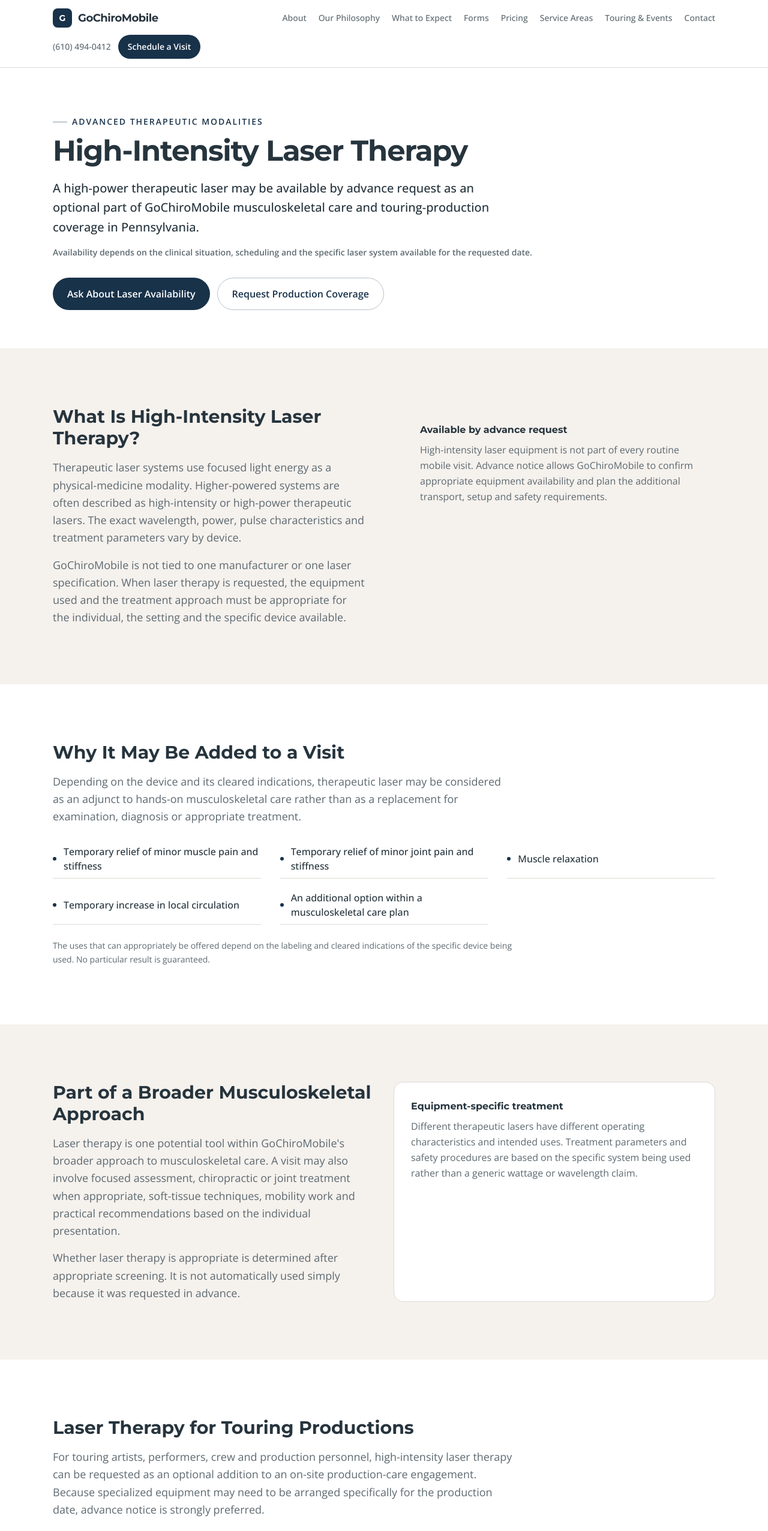
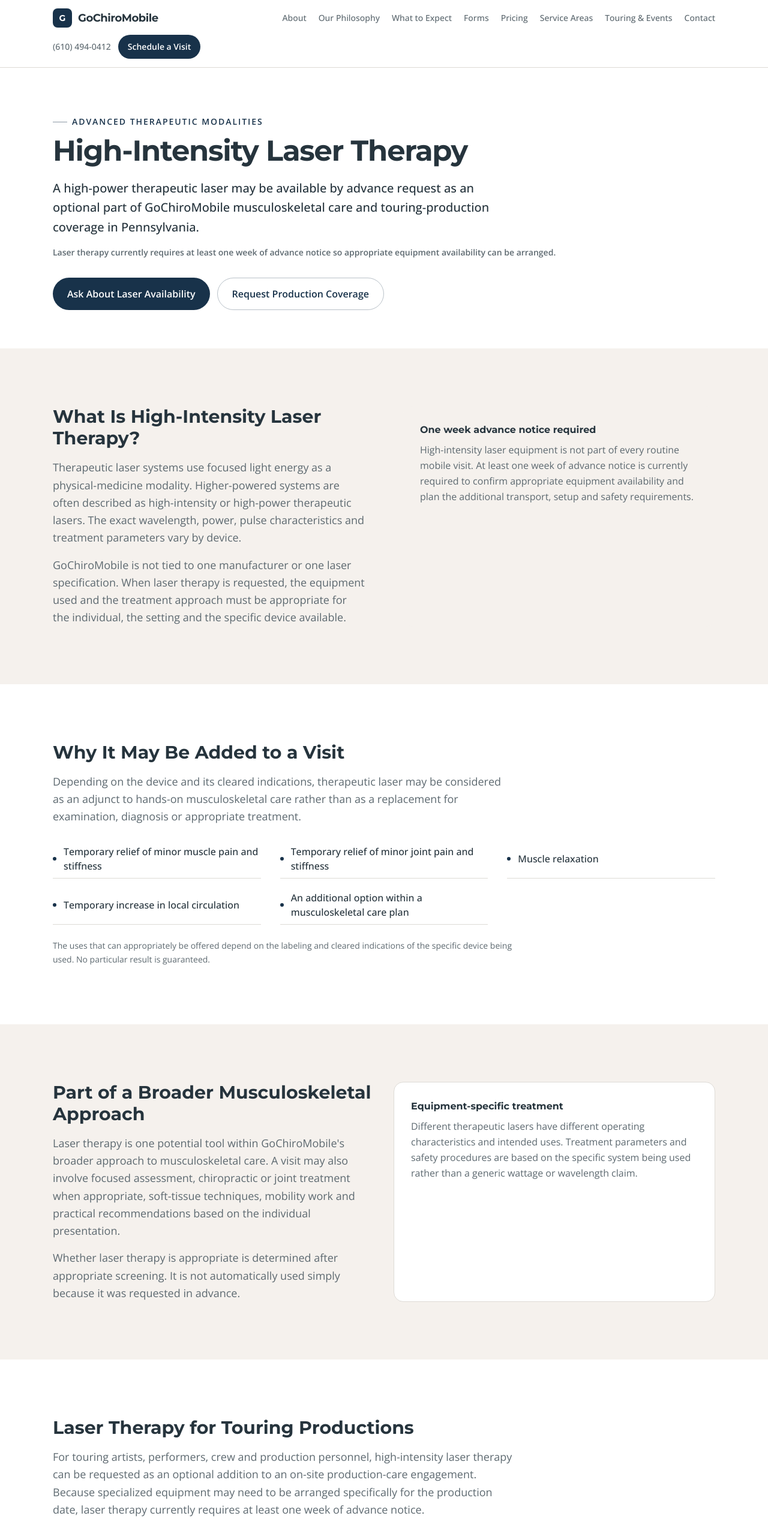
Before and after one commit to mybackcracker/gochiro-platform, a Next.js app: page /high-intensity-laser-therapy in a window 1280 px wide. Shown: the top 2553 px of the page at 60% size. Built offline with nearby package versions, Linux system fonts and the light colour scheme.

Commit message:
Require one week notice for laser therapy

```diff
--- a/app/(marketing)/high-intensity-laser-therapy/page.tsx
+++ b/app/(marketing)/high-intensity-laser-therapy/page.tsx
@@ -14,7 +14,7 @@
 export const metadata: Metadata = {
   title: "High-Intensity Laser Therapy | Mobile Care | GoChiroMobile",
   description:
-    "High-intensity therapeutic laser may be available by advance request as part of mobile musculoskeletal care and touring-production coverage in Pennsylvania.",
+    "High-intensity therapeutic laser may be available with at least one week advance notice as part of mobile musculoskeletal care and touring-production coverage in Pennsylvania.",
 };
 
 const COMMON_GOALS = [
@@ -36,7 +36,7 @@
             lede="A high-power therapeutic laser may be available by advance request as an optional part of GoChiroMobile musculoskeletal care and touring-production coverage in Pennsylvania."
           />
           <p className="mt-4 text-sm font-semibold text-muted">
-            Availability depends on the clinical situation, scheduling and the specific laser system available for the requested date.
+            Laser therapy currently requires at least one week of advance notice so appropriate equipment availability can be arranged.
           </p>
           <div className="mt-8 flex flex-wrap gap-3">
             <CTAButton href={`tel:${BUSINESS_PHONE}`}>Ask About Laser Availability</CTAButton>
@@ -50,17 +50,11 @@
           <div className="grid gap-10 lg:grid-cols-2 lg:gap-16">
             <div>
               <H2>What Is High-Intensity Laser Therapy?</H2>
-              <P>
-                Therapeutic laser systems use focused light energy as a physical-medicine modality. Higher-powered systems are often described as high-intensity or high-power therapeutic lasers. The exact wavelength, power, pulse characteristics and treatment parameters vary by device.
-              </P>
-              <P>
-                GoChiroMobile is not tied to one manufacturer or one laser specification. When laser therapy is requested, the equipment used and the treatment approach must be appropriate for the individual, the setting and the specific device available.
-              </P>
+              <P>Therapeutic laser systems use focused light energy as a physical-medicine modality. Higher-powered systems are often described as high-intensity or high-power therapeutic lasers. The exact wavelength, power, pulse characteristics and treatment parameters vary by device.</P>
+              <P>GoChiroMobile is not tied to one manufacturer or one laser specification. When laser therapy is requested, the equipment used and the treatment approach must be appropriate for the individual, the setting and the specific device available.</P>
             </div>
-            <Callout title="Available by advance request">
-              <p className="text-base leading-relaxed text-muted">
-                High-intensity laser equipment is not part of every routine mobile visit. Advance notice allows GoChiroMobile to confirm appropriate equipment availability and plan the additional transport, setup and safety requirements.
-              </p>
+            <Callout title="One week advance notice required">
+              <p className="text-base leading-relaxed text-muted">High-intensity laser equipment is not part of every routine mobile visit. At least one week of advance notice is currently required to confirm appropriate equipment availability and plan the additional transport, setup and safety requirements.</p>
             </Callout>
           </div>
         </Container>
@@ -69,13 +63,9 @@
       <Section tone="white">
         <Container>
           <H2>Why It May Be Added to a Visit</H2>
-          <P className="max-w-3xl">
-            Depending on the device and its cleared indications, therapeutic laser may be considered as an adjunct to hands-on musculoskeletal care rather than as a replacement for examination, diagnosis or appropriate treatment.
-          </P>
+          <P className="max-w-3xl">Depending on the device and its cleared indications, therapeutic laser may be considered as an adjunct to hands-on musculoskeletal care rather than as a replacement for examination, diagnosis or appropriate treatment.</P>
           <TagList items={COMMON_GOALS} />
-          <p className="mt-6 max-w-3xl text-sm leading-relaxed text-muted">
-            The uses that can appropriately be offered depend on the labeling and cleared indications of the specific device being used. No particular result is guaranteed.
-          </p>
+          <p className="mt-6 max-w-3xl text-sm leading-relaxed text-muted">The uses that can appropriately be offered depend on the labeling and cleared indications of the specific device being used. No particular result is guaranteed.</p>
         </Container>
       </Section>
 
@@ -84,18 +74,10 @@
           <div className="grid gap-8 lg:grid-cols-2">
             <div>
               <H2>Part of a Broader Musculoskeletal Approach</H2>
-              <P>
-                Laser therapy is one potential tool within GoChiroMobile&apos;s broader approach to musculoskeletal care. A visit may also involve focused assessment, chiropractic or joint treatment when appropriate, soft-tissue techniques, mobility work and practical recommendations based on the individual presentation.
-              </P>
-              <P>
-                Whether laser therapy is appropriate is determined after appropriate screening. It is not automatically used simply because it was requested in advance.
-              </P>
+              <P>Laser therapy is one potential tool within GoChiroMobile&apos;s broader approach to musculoskeletal care. A visit may also involve focused assessment, chiropractic or joint treatment when appropriate, soft-tissue techniques, mobility work and practical recommendations based on the individual presentation.</P>
+              <P>Whether laser therapy is appropriate is determined after appropriate screening. It is not automatically used simply because it was requested in advance.</P>
             </div>
-            <Callout title="Equipment-specific treatment" tone="white">
-              <p className="text-base leading-relaxed text-muted">
-                Different therapeutic lasers have different operating characteristics and intended uses. Treatment parameters and safety procedures are based on the specific system being used rather than a generic wattage or wavelength claim.
-              </p>
-            </Callout>
+            <Callout title="Equipment-specific treatment" tone="white"><p className="text-base leading-relaxed text-muted">Different therapeutic lasers have different operating characteristics and intended uses. Treatment parameters and safety procedures are based on the specific system being used rather than a generic wattage or wavelength claim.</p></Callout>
           </div>
         </Container>
       </Section>
@@ -104,15 +86,9 @@
         <Container>
           <div className="max-w-3xl">
             <H2>Laser Therapy for Touring Productions</H2>
-            <P>
-              For touring artists, performers, crew and production personnel, high-intensity laser therapy can be requested as an optional addition to an on-site production-care engagement. Because specialized equipment may need to be arranged specifically for the production date, advance notice is strongly preferred.
-            </P>
-            <P>
-              A tour manager, production manager or other authorized production contact can request laser availability when arranging coverage. Final use is still based on individual screening and clinical appropriateness at the time of care.
-            </P>
-            <div className="mt-6">
-              <CTAButton href="/touring-production-care" variant="secondary">Explore Touring Production Care</CTAButton>
-            </div>
+            <P>For touring artists, performers, crew and production personnel, high-intensity laser therapy can be requested as an optional addition to an on-site production-care engagement. Because specialized equipment may need to be arranged specifically for the production date, laser therapy currently requires at least one week of advance notice.</P>
+            <P>A tour manager, production manager or other authorized production contact can request laser availability when arranging coverage. Final use is still based on individual screening and clinical appropriateness at the time of care.</P>
+            <div className="mt-6"><CTAButton href="/touring-production-care" variant="secondary">Explore Touring Production Care</CTAButton></div>
           </div>
         </Container>
       </Section>
@@ -122,18 +98,10 @@
           <div className="grid gap-8 lg:grid-cols-2">
             <div>
               <H2>Safety Comes First</H2>
-              <P>
-                High-powered medical lasers require appropriate training, controlled use and eye protection. Before treatment, relevant health history, medications, the treatment area and other factors are reviewed for potential precautions or contraindications.
-              </P>
-              <P>
-                If the available laser, treatment setting or individual presentation is not appropriate, laser therapy will not be provided and other care options can be discussed.
-              </P>
+              <P>High-powered medical lasers require appropriate training, controlled use and eye protection. Before treatment, relevant health history, medications, the treatment area and other factors are reviewed for potential precautions or contraindications.</P>
+              <P>If the available laser, treatment setting or individual presentation is not appropriate, laser therapy will not be provided and other care options can be discussed.</P>
             </div>
-            <Callout title="Not a stand-alone promise" tone="white">
-              <p className="text-base leading-relaxed text-muted">
-                GoChiroMobile does not advertise laser therapy as a cure or guarantee tissue healing. The specific device&apos;s cleared indications, clinical judgment and patient safety determine how the modality may be used.
-              </p>
-            </Callout>
+            <Callout title="Not a stand-alone promise" tone="white"><p className="text-base leading-relaxed text-muted">GoChiroMobile does not advertise laser therapy as a cure or guarantee tissue healing. The specific device&apos;s cleared indications, clinical judgment and patient safety determine how the modality may be used.</p></Callout>
           </div>
         </Container>
       </Section>
@@ -142,12 +110,8 @@
         <Container>
           <div className="max-w-3xl">
             <H2>Request High-Intensity Laser Therapy</H2>
-            <P>
-              If you are interested in having high-intensity laser therapy available for a mobile visit or a touring-production engagement, contact GoChiroMobile before the requested date. We can confirm whether appropriate equipment can be arranged and discuss the logistics before you commit.
-            </P>
-            <P>
-              High-intensity laser therapy is currently offered only when appropriate equipment and scheduling are available. Mobile and touring-production care is provided at Pennsylvania locations.
-            </P>
+            <P>If you are interested in having high-intensity laser therapy available for a mobile visit or a touring-production engagement, contact GoChiroMobile at least one week before the requested date. We can confirm whether appropriate equipment can be arranged and discuss the logistics before you commit.</P>
+            <P>High-intensity laser therapy is currently offered only when appropriate equipment and scheduling are available. Mobile and touring-production care is provided at Pennsylvania locations.</P>
             <div className="mt-8 flex flex-wrap gap-3">
               <CTAButton href={`tel:${BUSINESS_PHONE}`}>Call / Text {BUSINESS_PHONE}</CTAButton>
               <CTAButton href="/touring-production-care/request" variant="secondary">Production Request</CTAButton>
```
